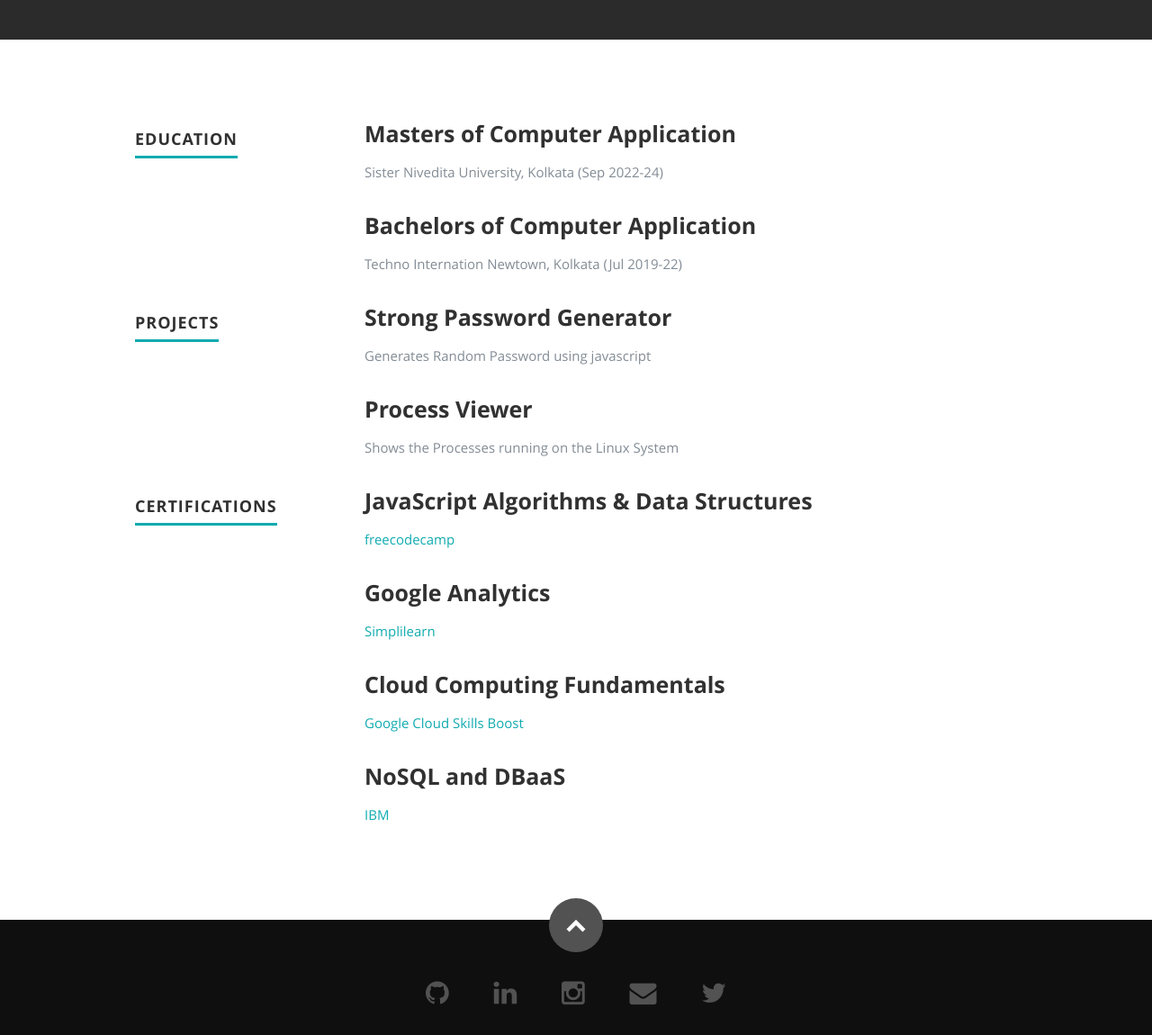
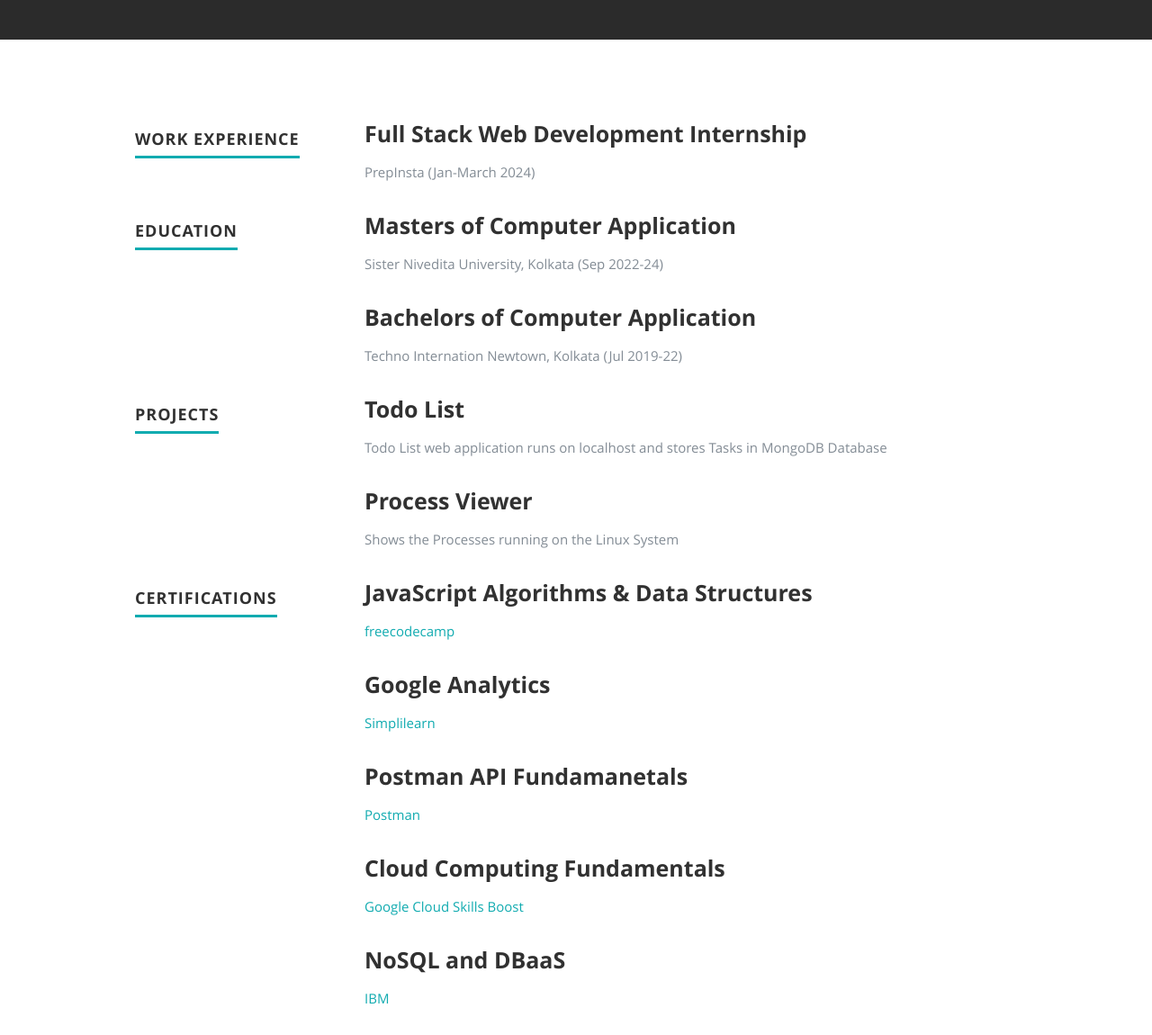
Before and after one commit to rohan-git-repo/cloud-resume, a plain HTML site: page index.html in a window 1280 px wide. Shown: the part 1200-2350 px from the top of the page at 90% size. Drawn offline with nearby package versions, Linux system fonts and the light colour scheme.

Commit message:
updated files

```diff
--- a/index.html
+++ b/index.html
@@ -117,6 +117,31 @@
       <div class="row certification">
 
          <div class="three columns header-col">
+            <h1><span>Work Experience</span></h1>
+         </div>
+
+         <div class="nine columns main-col">
+
+
+            <div class="row item">
+               <div class="twelve columns">
+
+                  <h3>Full Stack Web Development Internship</h3>
+                  <p>PrepInsta (Jan-March 2024)</p>
+
+
+               </div>
+
+            </div> <!-- item end -->
+
+         </div> <!-- main-col end -->
+
+      </div> <!-- End Schools -->
+      <!-- Schools
+      ----------------------------------------------- -->
+      <div class="row certification">
+
+         <div class="three columns header-col">
             <h1><span>Education</span></h1>
          </div>
 
@@ -161,8 +186,8 @@
             <div class="row item">
                <div class="twelve columns">
 
-                  <h3>Strong Password Generator</h3>
-                  <p>Generates Random Password using javascript</p>
+                  <h3>Todo List</h3>
+                  <p>Todo List web application runs on localhost and stores Tasks in MongoDB Database</p>
 
 
                </div>
@@ -208,6 +233,17 @@
 
                   <h3>Google Analytics</h3>
                   <p> <a href="https://www.simplilearn.com/skillup-certificate-landing?token=eyJjb3Vyc2VfaWQiOiIxMTYzIiwiY2VydGlmaWNhdGVfdXJsIjoiaHR0cHM6XC9cL2NlcnRpZmljYXRlcy5zaW1wbGljZG4ubmV0XC9zaGFyZVwvdGh1bWJfNDM5NDgxNV8xNjg4NDEwMjA1LnBuZyIsInVzZXJuYW1lIjoiUm9oYW4gU2hhcm1hIn0%3D&utm_source=shared-certificate&utm_medium=lms&utm_campaign=shared-certificate-promotion&referrer=https%3A%2F%2Flms.simplilearn.com%2Fcourses%2F3366%2FTools---Google-Analytics-%2Fcertificate%2Fdownload-skillup&%24web_only=true&_branch_match_id=1216678665276563426&_branch_referrer=H4sIAAAAAAAAA8soKSkottLXL87MLcjJ1EssKNDLyczL1k%2FVzzQoMnL0NPG0cEwCAEDg2LklAAAA" target="_blank" rel="noopener noreferrer">Simplilearn</a> </p>
+
+               </div>
+
+            </div> <!-- item end -->
+
+            <div class="row item">
+
+               <div class="twelve columns">
+
+                  <h3>Postman API Fundamanetals</h3>
+                  <p> <a href="https://api.badgr.io/public/assertions/CkZfvFTYSgCrp4SJUcIqEg" target="_blank" rel="noopener noreferrer">Postman</a> </p>
 
                </div>
 
```
